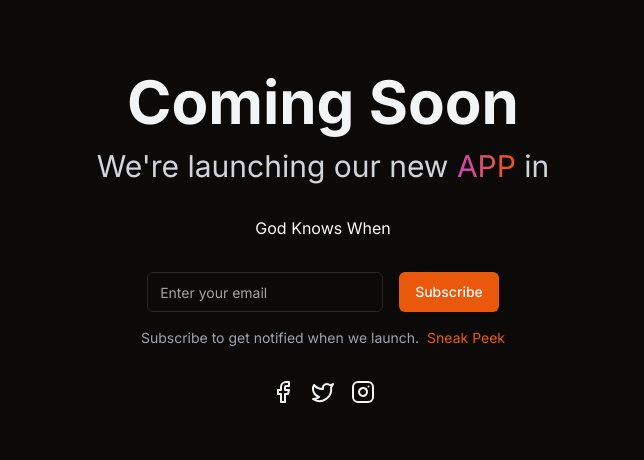
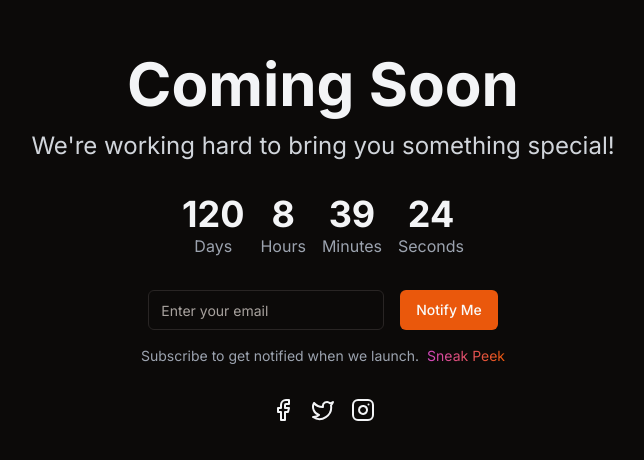
Before and after one commit to Naol-bm/beautiful-marketing-landing-page, a Next.js app: page / in a window 1280 px wide. Shown: the part 162-622 px from the top of the page, without its empty margins (317-961 px from the left). Built offline with nearby package versions, Linux system fonts and the light colour scheme.

Commit message:
countdown added

```diff
--- a/components/layout/camingsoon.tsx
+++ b/components/layout/camingsoon.tsx
@@ -4,6 +4,7 @@ import { Input } from "@/components/ui/input";
 import { Button } from "@/components/ui/button";
 import Link from "next/link";
 import { Facebook, Twitter, Instagram } from "lucide-react";
+import CountdownTimer from "./countdown";
 
 export default function ComingSoon() {
   return (
@@ -11,49 +12,28 @@ export default function ComingSoon() {
       <h1 className="text-4xl md:text-5xl lg:text-6xl font-bold text-gray-900 dark:text-gray-100 mb-4">
         Coming Soon
       </h1>
-      <p className="text-xl md:text-2xl lg:text-3xl text-gray-700 dark:text-gray-300 mb-8">
-        We're launching our new{" "}
-        <span className="text-transparent bg-gradient-to-r from-[#D247BF] to-primary bg-clip-text">
-          APP
-        </span>{" "}
-        in
+      <p className="text-xl md:text-2xl text-gray-700 dark:text-gray-300 mb-8">
+        We're working hard to bring you something special!
       </p>
-      <div className="flex space-x-4 mb-8">
-        {/* <div>
-          <div className="text-4xl font-bold text-gray-900 dark:text-gray-100">
-            12
-          </div>
-          <div className="text-gray-500 dark:text-gray-400">Days</div>
-        </div>
-        <div>
-          <div className="text-4xl font-bold text-gray-900 dark:text-gray-100">
-            08
-          </div>
-          <div className="text-gray-500 dark:text-gray-400">Hours</div>
-        </div>
-        <div>
-          <div className="text-4xl font-bold text-gray-900 dark:text-gray-100">
-            25
-          </div>
-          <div className="text-gray-500 dark:text-gray-400">Minutes</div>
-        </div>
-        <div>
-          <div className="text-4xl font-bold text-gray-900 dark:text-gray-100">
-            42
-          </div>
-          <div className="text-gray-500 dark:text-gray-400">Seconds</div>
-        </div> */}
-        God Knows When
-      </div>
+      <CountdownTimer />
+
       <form className="flex flex-col space-y-4 md:space-y-0 md:flex-row md:space-x-4 max-w-lg mx-auto">
-        <Input type="email" placeholder="Enter your email" className="flex-1" />
+        <Input
+          type="email"
+          placeholder="Enter your email"
+          className="flex-1"
+          required
+        />
         <Button type="submit" variant={"default"}>
-          Subscribe
+          Notify Me
         </Button>
       </form>
       <p className="text-sm text-gray-500 dark:text-gray-400 mt-4 flex gap-2">
         Subscribe to get notified when we launch.
-        <Link href="/main" className="text-primary">
+        <Link
+          href="/main"
+          className="text-transparent bg-gradient-to-r from-[#D247BF] to-primary bg-clip-text"
+        >
           Sneak Peek
         </Link>
       </p>
--- /dev/null
+++ b/components/layout/countdown.tsx
@@ -0,0 +1,62 @@
+"use client";
+
+import React, { useState, useEffect } from "react";
+
+const CountdownTimer = () => {
+  const calculateTimeLeft = () => {
+    const difference = +new Date("2024-12-20T00:00:00") - +new Date();
+    let timeLeft = {};
+
+    if (difference > 0) {
+      timeLeft = {
+        days: Math.floor(difference / (1000 * 60 * 60 * 24)),
+        hours: Math.floor((difference / (1000 * 60 * 60)) % 24),
+        minutes: Math.floor((difference / 1000 / 60) % 60),
+        seconds: Math.floor((difference / 1000) % 60),
+      };
+    }
+
+    return timeLeft;
+  };
+
+  const [timeLeft, setTimeLeft] = useState<any>(calculateTimeLeft());
+
+  useEffect(() => {
+    const timer = setInterval(() => {
+      setTimeLeft(calculateTimeLeft());
+    }, 1000);
+
+    return () => clearInterval(timer);
+  }, []);
+
+  return (
+    <div className="flex space-x-4 mb-8">
+      <div>
+        <div className="text-4xl font-bold text-gray-900 dark:text-gray-100">
+          {timeLeft.days || "0"}
+        </div>
+        <div className="text-gray-500 dark:text-gray-400">Days</div>
+      </div>
+      <div>
+        <div className="text-4xl font-bold text-gray-900 dark:text-gray-100">
+          {timeLeft.hours || "00"}
+        </div>
+        <div className="text-gray-500 dark:text-gray-400">Hours</div>
+      </div>
+      <div>
+        <div className="text-4xl font-bold text-gray-900 dark:text-gray-100">
+          {timeLeft.minutes || "00"}
+        </div>
+        <div className="text-gray-500 dark:text-gray-400">Minutes</div>
+      </div>
+      <div>
+        <div className="text-4xl font-bold text-gray-900 dark:text-gray-100">
+          {timeLeft.seconds || "00"}
+        </div>
+        <div className="text-gray-500 dark:text-gray-400">Seconds</div>
+      </div>
+    </div>
+  );
+};
+
+export default CountdownTimer;
```
